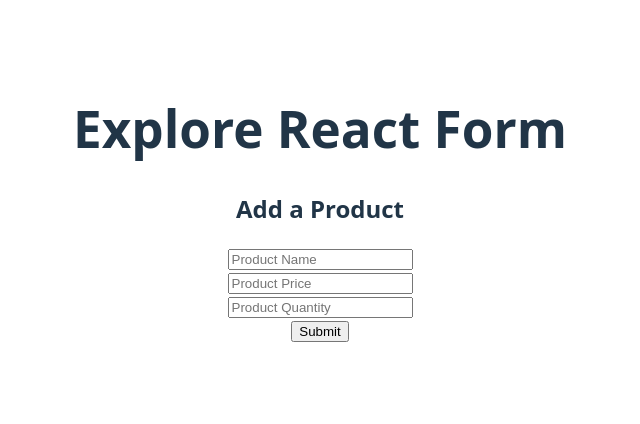
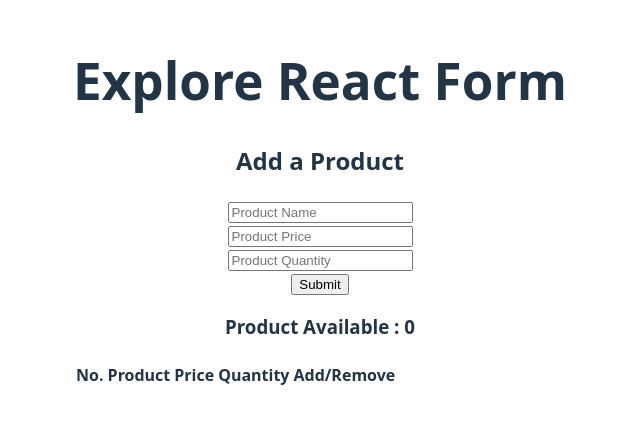
Before and after one commit to monirul8888/React-II, a React (Vite) app in the folder my-form/: page / in a window 1280 px wide. Shown: the part 196-620 px from the top of the page, without its empty margins (320-960 px from the left). Built offline with nearby package versions, Linux system fonts and the light colour scheme.

Commit message:
Added Products Table

```diff
--- a/my-form/src/Components/Product/ProductForm.jsx
+++ b/my-form/src/Components/Product/ProductForm.jsx
@@ -1,6 +1,6 @@
 import React from 'react';
 
-const ProductForm = () => {
+const ProductForm = ({handleProduct}) => {
 
     const handleProductSubmit = (e) =>{
         e.preventDefault();
@@ -10,7 +10,18 @@
         const price = e.target.price.value;
         const quantity = e.target.quantity.value;
 
-        console.log(name, price, quantity);
+        // console.log(name, price, quantity);
+
+        const newProduct = {
+            name:name,
+            price:price,
+            quantity:quantity
+        }
+
+        // console.log(newProduct);
+
+        handleProduct(newProduct);
+
     }
     return (
         <div>
--- a/my-form/src/Components/Product/ProductManagement.jsx
+++ b/my-form/src/Components/Product/ProductManagement.jsx
@@ -1,13 +1,19 @@
-import React from 'react';
+import React, { useState } from 'react';
 import ProductForm from './ProductForm';
 import ProductTable from './ProductTable';
 
 const ProductManagement = () => {
+    const [products, setProducts] = useState([]);
+
+    const handleProduct = (newProduct) => {
+        const newProducts = [...products, newProduct]
+        setProducts(newProducts);
+    }
     return (
         <div>
-            <ProductForm></ProductForm>
+            <ProductForm handleProduct = {handleProduct}></ProductForm>
 
-            <ProductTable></ProductTable>
+            <ProductTable products = {products}></ProductTable>
 
         </div>
     );
--- a/my-form/src/Components/Product/ProductTable.jsx
+++ b/my-form/src/Components/Product/ProductTable.jsx
@@ -1,9 +1,31 @@
 import React from 'react';
 
-const ProductTable = () => {
+const ProductTable = ({products}) => {
     return (
         <div>
-
+            <h3>Product Available : {products.length}</h3>
+            <table>
+                <thead>
+                    <tr>
+                        <th>No.</th>
+                        <th>Product</th>
+                        <th>Price</th>
+                        <th>Quantity</th>
+                        <th>Add/Remove</th>
+                    </tr>
+                </thead>
+                <tbody>
+                   {
+                    products.map((product, index) =>  <tr key={index}>
+                        <td>{index}</td>
+                        <td>{product.name}</td>
+                        <td>{product.price}</td>
+                        <td>{product.quantity}</td>
+                        <td></td>
+                    </tr>)
+                   }
+                </tbody>
+            </table>
         </div>
     );
 };
```
